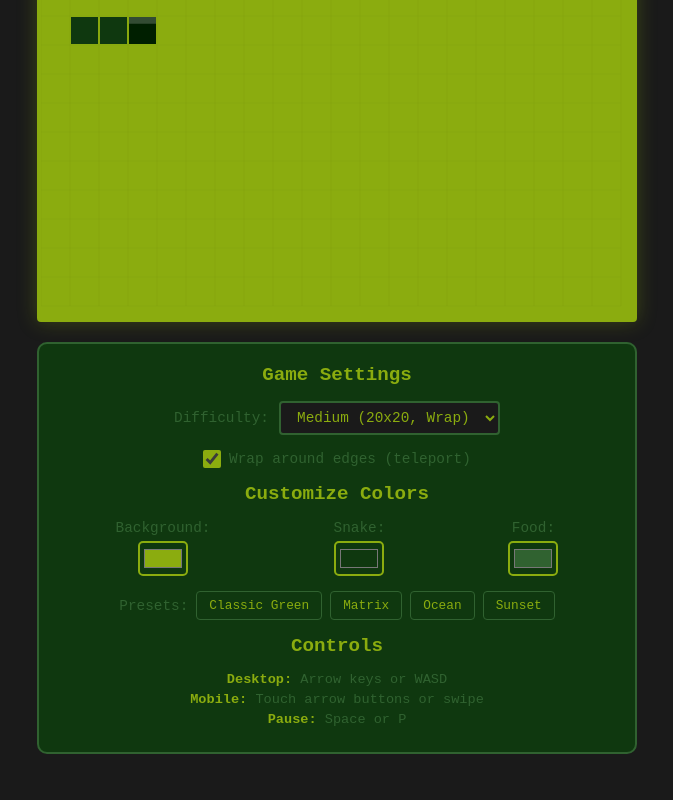
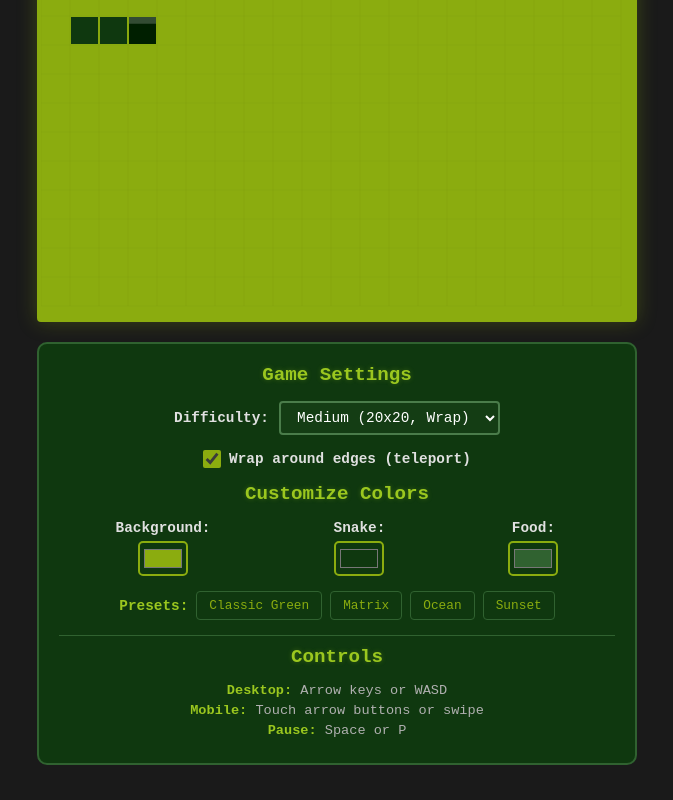
Before and after one commit to dr-ash25/Classic-Snake-Game, a plain HTML site: page index.html in a window 1280 px wide. Shown: the part 415-1215 px from the top of the page, without its empty margins (303-976 px from the left). Drawn offline with Linux system fonts and the light colour scheme.

Commit message:
Add files via upload

```diff
--- a/styles.css
+++ b/styles.css
@@ -129,7 +129,7 @@ body {
 .game-over p {
     font-size: 1.2rem;
     margin-bottom: 20px;
-    color: #306230;
+    color: #e0e0e0;
 }
 
 #restartBtn {
@@ -163,10 +163,11 @@ body {
 }
 
 .controls-panel h3 {
-    color: #8bac0f;
+    color: #9bc71f;
     margin-bottom: 15px;
     text-align: center;
     font-size: 1.2rem;
+    text-shadow: 0 0 5px rgba(155, 199, 31, 0.3);
 }
 
 .difficulty-section,
@@ -180,14 +181,15 @@ body {
 }
 
 .difficulty-section label {
-    color: #306230;
+    color: #e0e0e0;
     font-size: 0.9rem;
+    font-weight: bold;
 }
 
 .difficulty-section select {
-    background: #1a1a1a;
-    color: #8bac0f;
-    border: 2px solid #306230;
+    background: #143d14;
+    color: #ffffff;
+    border: 2px solid #4a7c4a;
     padding: 6px 12px;
     font-family: 'Courier New', monospace;
     font-size: 0.9rem;
@@ -197,7 +199,12 @@ body {
 
 .difficulty-section select:focus {
     outline: none;
-    border-color: #8bac0f;
+    border-color: #9bc71f;
+}
+
+.difficulty-section select option {
+    background: #0f380f;
+    color: #e0e0e0;
 }
 
 .toggle-label {
@@ -206,8 +213,9 @@ body {
     align-items: center;
     gap: 8px;
     cursor: pointer;
-    color: #306230;
+    color: #e0e0e0;
     font-size: 0.9rem;
+    font-weight: bold;
 }
 
 .toggle-label input[type="checkbox"] {
@@ -231,7 +239,8 @@ body {
     align-items: center;
     gap: 5px;
     font-size: 0.9rem;
-    color: #306230;
+    color: #e0e0e0;
+    font-weight: bold;
 }
 
 .color-controls input[type="color"] {
@@ -254,8 +263,9 @@ body {
 }
 
 .preset-label {
-    color: #306230;
+    color: #9bc71f;
     font-size: 0.9rem;
+    font-weight: bold;
 }
 
 .preset-btn {
@@ -278,7 +288,10 @@ body {
 .instructions {
     text-align: center;
     font-size: 0.85rem;
-    color: #306230;
+    color: #b0b0b0;
+    margin-top: 10px;
+    padding-top: 10px;
+    border-top: 1px solid #306230;
 }
 
 .instructions p {
@@ -286,7 +299,8 @@ body {
 }
 
 .instructions strong {
-    color: #8bac0f;
+    color: #9bc71f;
+    font-weight: bold;
 }
 
 .mobile-controls {
```
